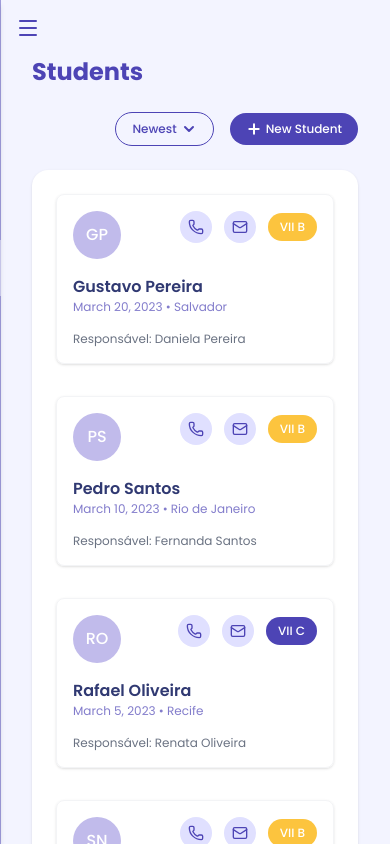
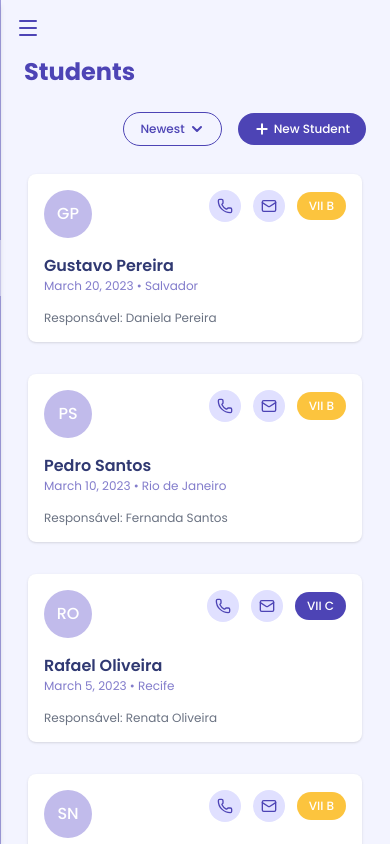
Before and after one commit to 3-du4rd4/desafio-frontend, a Next.js app: page /students in a window 390 px wide. Built offline with nearby package versions, Linux system fonts and the light colour scheme.

Commit message:
style: ajustar estilos responsivos e melhorias na apresentação dos componentes; atualizar classes CSS para melhor adaptação em dispositivos móveis

```diff
--- a/src/app/layout.tsx
+++ b/src/app/layout.tsx
@@ -27,7 +27,9 @@ export default function RootLayout({
       >
         <StudentsProvider>
           {children}
-          <Toaster position="top-right" reverseOrder={false} />
+          <Toaster position="top-right" reverseOrder={false} toastOptions={{
+            className: 'w-72 sm:w-52',
+          }}/>
         </StudentsProvider>
       </body>
     </html>
--- a/src/app/students/page.tsx
+++ b/src/app/students/page.tsx
@@ -55,7 +55,7 @@ export default function StudentsPage() {
                 />
             </div>
 
-            <section className='pb-6 lg:pt-6 flex flex-col gap-8 bg-white rounded-2xl shadow'>
+            <section className='pb-6 lg:pt-6 flex flex-col gap-8 md:bg-white rounded-2xl md:shadow'>
                 <StudentsDisplay />
                 <div className='flex justify-end px-2'>
                     <Pagination totalItems={students.length} />
--- a/src/components/layout/Header.tsx
+++ b/src/components/layout/Header.tsx
@@ -6,8 +6,8 @@ interface HeaderProps {
 
 const Header = ({ title }: HeaderProps) => {
   return (
-    <header className="flex items-center justify-between lg:my-6">
-      <h1 className="text-2xl lg:text-3xl font-bold text-[#4D44B5] transition-all duration-300">
+    <header className="flex items-center justify-between md:my-6">
+      <h1 className="text-2xl md:text-3xl font-bold text-[#4D44B5] transition-all duration-300">
         {title}
       </h1>
     </header>
--- a/src/components/layout/Layout.tsx
+++ b/src/components/layout/Layout.tsx
@@ -24,7 +24,7 @@ const Layout = ({ children }: LayoutProps) => {
 
             <Sidebar isOpen={isOpen} setIsOpen={setIsOpen}/>
 
-            <main className={`flex-1 bg-[#F3F4FF] py-6 px-8 overflow-auto h-screen transition-opacity duration-300 !pt-14 lg:!pt-6 ${isOpen ? 'opacity-50' : ''}`}>
+            <main className={`flex-1 bg-[#F3F4FF] p-6 md:px-8 overflow-auto h-screen transition-opacity duration-300 !pt-14 lg:!pt-6 ${isOpen ? 'opacity-50' : ''}`}>
                 {children}
             </main>
         </div>
--- a/src/components/students/StudentsCard.tsx
+++ b/src/components/students/StudentsCard.tsx
@@ -41,9 +41,9 @@ const StudentsCard = ({ currentData, students }: { currentData: Student[], stude
                         />
                     </div>
             ) : (
-                <div className='grid grid-cols-1 sm:grid-cols-2 gap-8 p-6 !pb-0'>
+                <div className='grid grid-cols-1 sm:grid-cols-2 gap-8 p-1'>
                     {currentData.map((student) => (
-                        <div key={student.id} className="text-[#303972] border border-gray-100 rounded-lg p-4 flex flex-col gap-4 shadow-sm">
+                        <div key={student.id} className="text-[#303972]  bg-white  rounded-lg p-4 flex flex-col gap-4 shadow-sm">
                             <div className="flex items-start justify-between gap-4 flex-wrap">
                                 <span className="w-12 p-1 aspect-square rounded-full bg-[#C1BBEB] text-white flex items-center justify-center text-base font-medium">
                                     {getInitials(student.name)}
```
